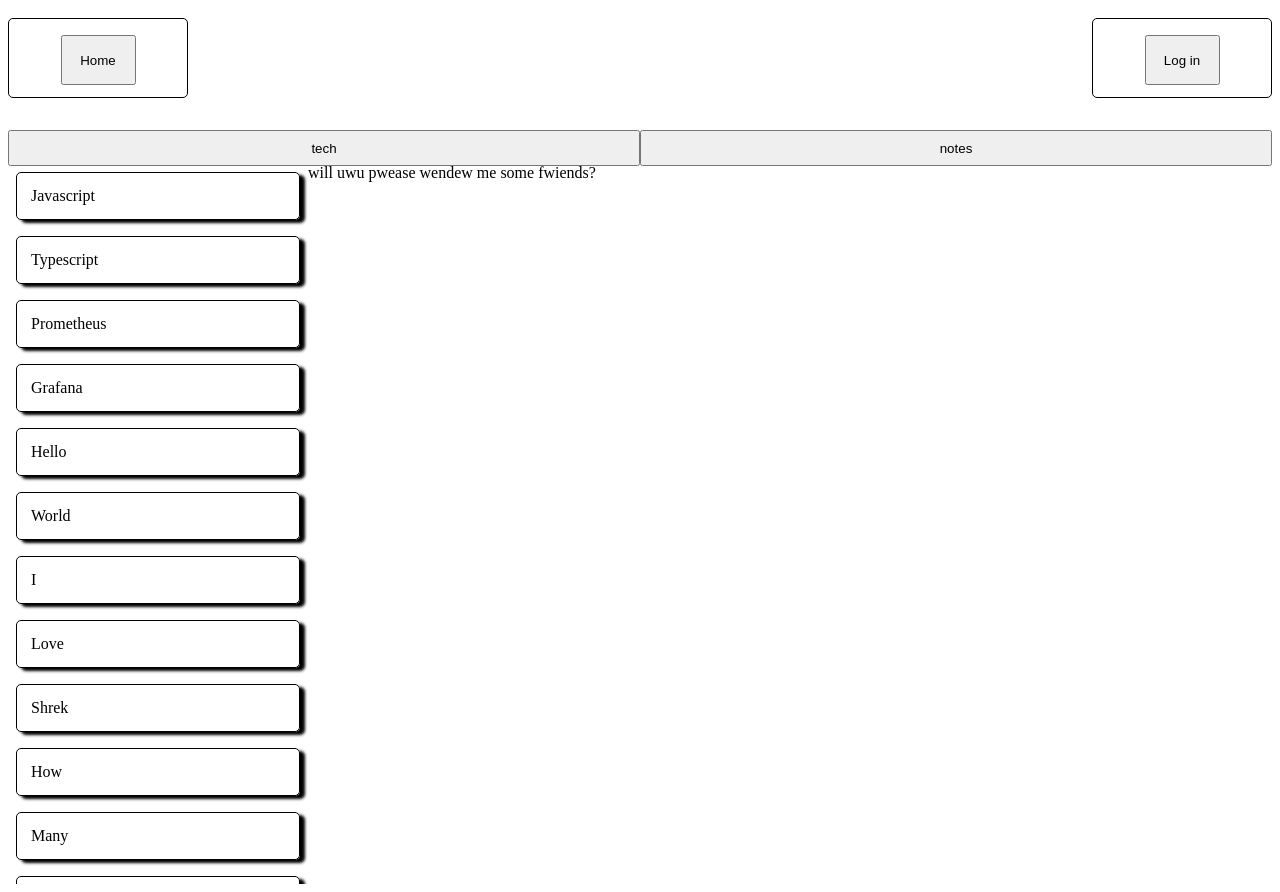
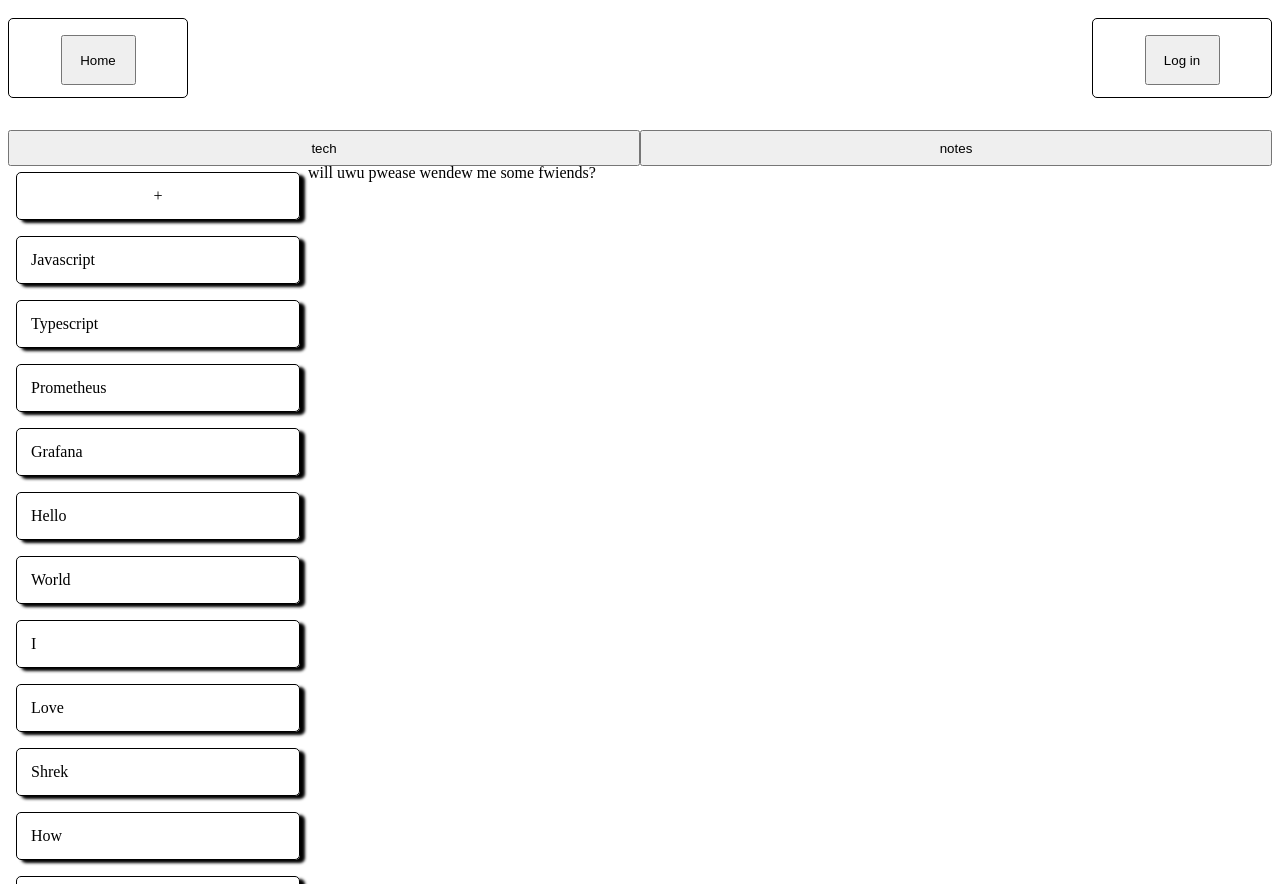
Before and after one commit to team-mew2two/Mewtwo, a React (Vite) app: page /tech in a window 1280 px wide. Built offline with nearby package versions, Linux system fonts and the light colour scheme.

Commit message:
move css, create addsubject component

```diff
--- /dev/null
+++ b/src/components/AddSubject/AddSubject.css
@@ -0,0 +1,10 @@
+.addSubject {
+  width: auto;
+  padding: 14px;
+  margin: 8px;
+  border: 1px solid black;
+  min-height: 18px;
+  border-radius: 5px;
+  box-shadow: 5px 3px 3px black;
+  text-align: center;
+}
--- /dev/null
+++ b/src/components/AddSubject/AddSubject.tsx
@@ -0,0 +1,11 @@
+import './AddSubject.css';
+
+function AddSubject() {
+  return(
+    <>
+      <div className="addSubject">+</div>
+    </>
+  )
+}
+
+export default AddSubject;
--- a/src/pages/Notes/Notes.css
+++ b/src/pages/Notes/Notes.css
@@ -3,9 +3,3 @@
   height: 90vh;
   overflow: hidden;
 }
-
-/* .noteColumn {
-  width: 100%;
-  border: 1px solid red;
-  padding: 1em 3em;
-} */
--- a/src/pages/Techs/Techs.css
+++ b/src/pages/Techs/Techs.css
@@ -3,14 +3,3 @@
   height: 90vh;
   overflow: hidden;
 }
-
-.addSubject {
-  display: flex;
-  width: auto;
-  padding: 14px;
-  margin: 8px;
-  border: 1px solid black;
-  min-height: 18px;
-  border-radius: 5px;
-  box-shadow: 5px 3px 3px black;
-}
--- a/src/pages/Techs/Techs.tsx
+++ b/src/pages/Techs/Techs.tsx
@@ -1,5 +1,6 @@
 import { useState } from 'react';
 import SubjectBar from '../../components/SubjectBar/SubjectBar';
+import AddSubject from '../../components/AddSubject/AddSubject';
 import './Techs.css';
 
 function Techs() {
@@ -28,6 +29,7 @@ function Techs() {
     <>
       <div className="techMain">
         <div className="subjectColumn">
+          <AddSubject />
           <SubjectBar subjectArray={technologies} />
         </div>
 
```
